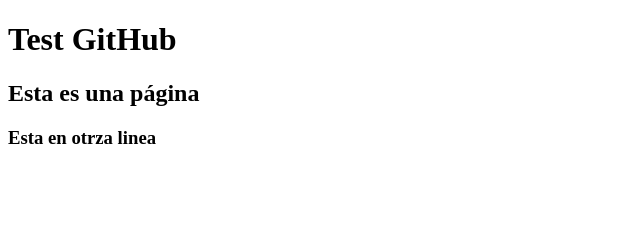
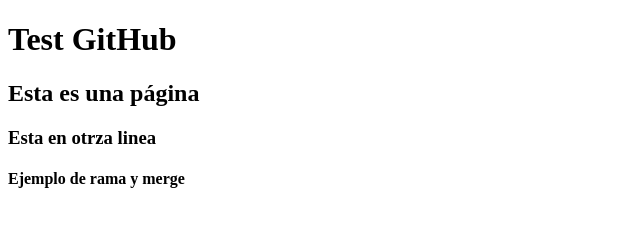
Before and after one commit to cesarMata/pagina-web, a plain HTML site: page index.html in a window 1280 px wide. Shown: the whole page, without its empty margins (0-640 px from the left). Drawn offline with Linux system fonts and the light colour scheme.

Commit message:
Bufurcaciones y Merge
Nueva linea h4.

```diff
--- a/index.html
+++ b/index.html
@@ -9,6 +9,7 @@
 	<h1>Test GitHub</h1>
 	<h2>Esta es una página</h2>
 	<h3>Esta en otrza linea</h3>
+	<h4> Ejemplo de rama y merge </h4>
 
 </body>
 </html>
```
